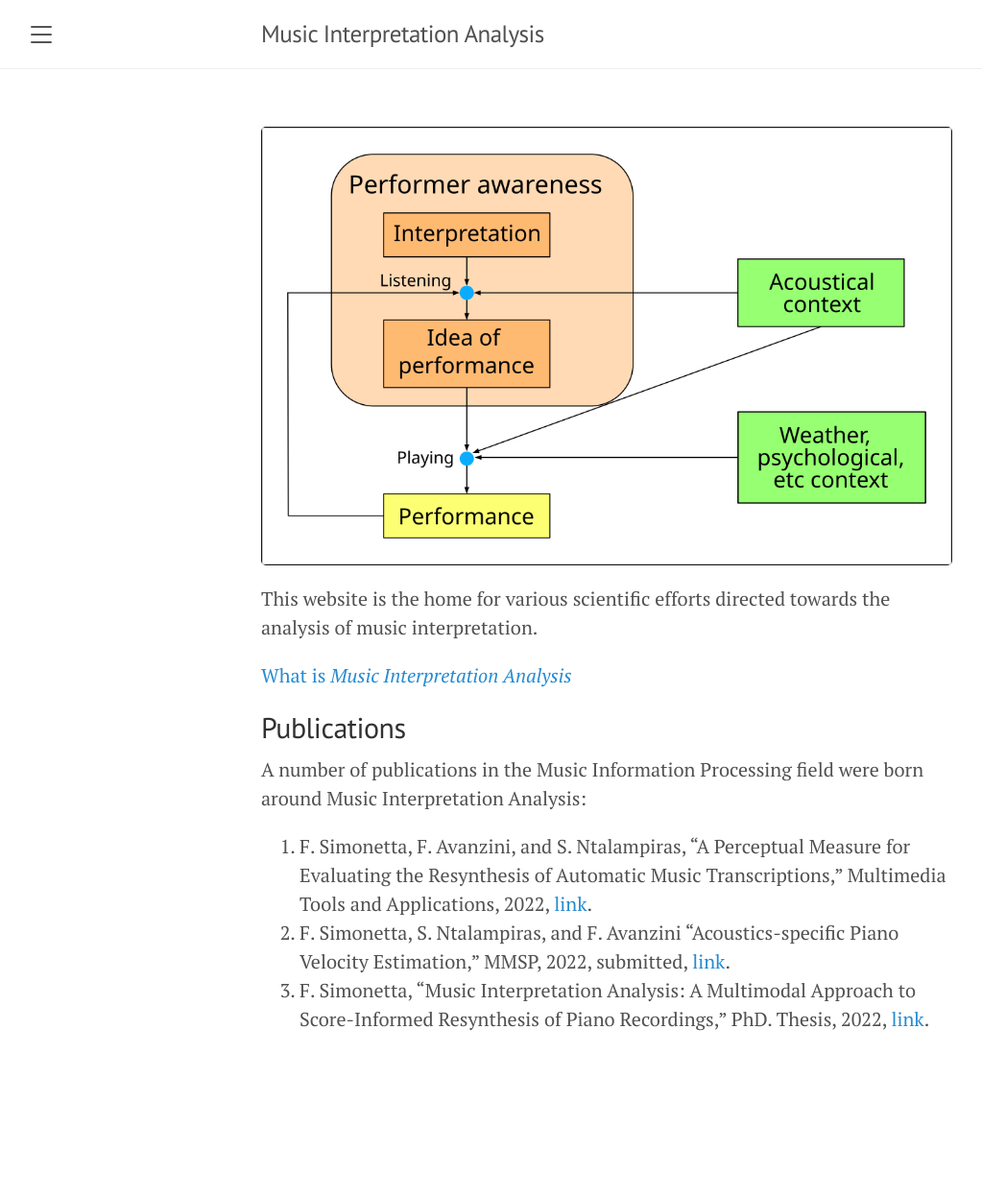
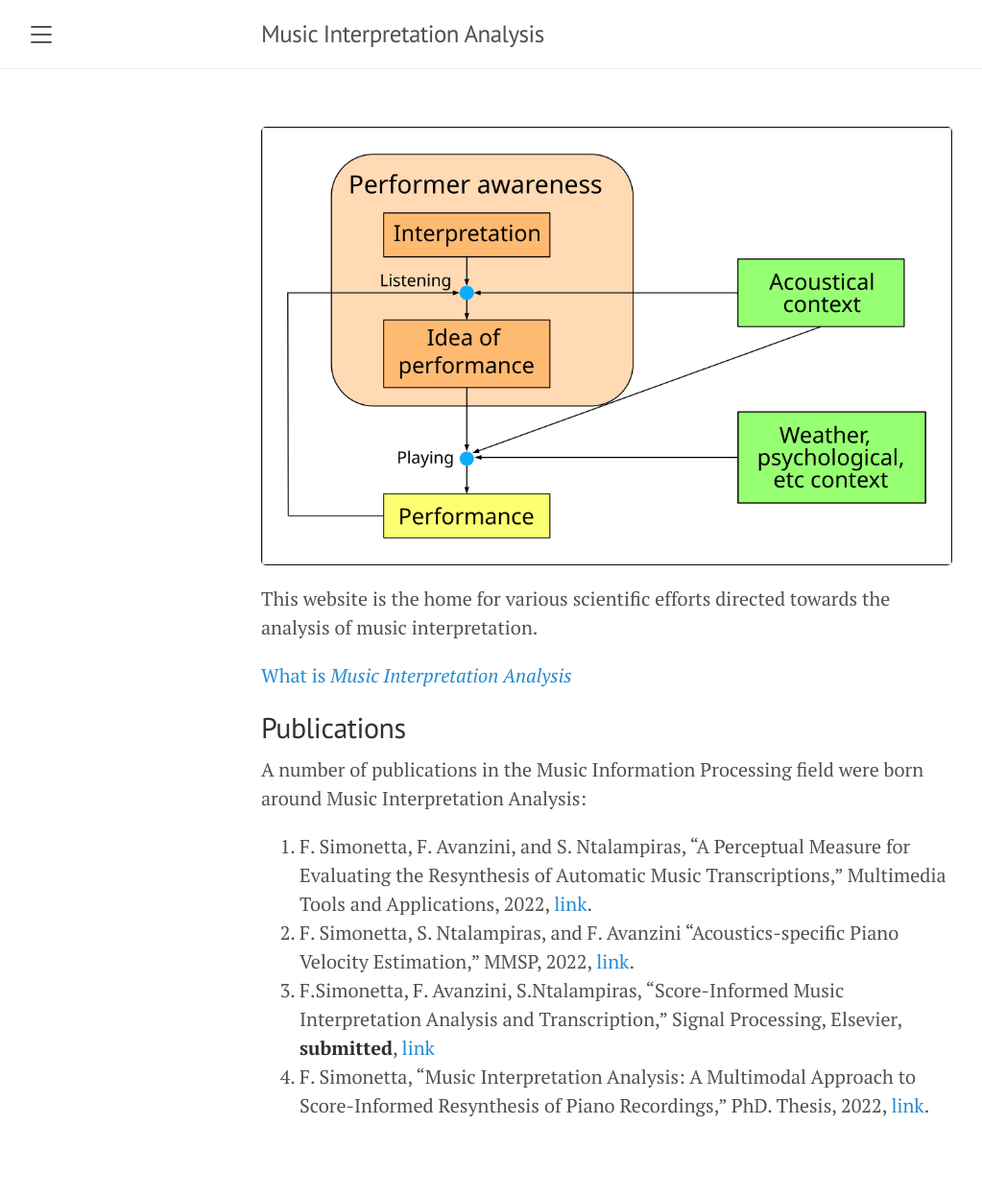
Before and after one commit to LIMUNIMI/MIA, a Jekyll site: the page built from index.md, in a window 1280 px wide. Shown: the whole page at 96% size, without its empty margins (8-1031 px from the left). Built offline with Jekyll 4.4.1, drawn with Linux system fonts in a browser that asks for light colours; our own code applies the rules of GitHub Pages for plain Markdown files; before the commit the page ends 1157 px from its top, so only the background shows below that.

Commit message:
Update index.md

```diff
--- a/index.md
+++ b/index.md
@@ -11,5 +11,6 @@ A number of publications in the Music Information Processing field were born
 around Music Interpretation Analysis:
 
 1. F. Simonetta, F. Avanzini, and S. Ntalampiras, “A Perceptual Measure for Evaluating the Resynthesis of Automatic Music Transcriptions,” Multimedia Tools and Applications, 2022, [link](mta).
-2. F. Simonetta, S. Ntalampiras, and F. Avanzini “Acoustics-specific Piano Velocity Estimation,” MMSP, 2022, submitted, [link](mmsp).
-3. F. Simonetta, “Music Interpretation Analysis: A Multimodal Approach to Score-Informed Resynthesis of Piano Recordings,” PhD. Thesis, 2022, [link](phdthesis).
+2. F. Simonetta, S. Ntalampiras, and F. Avanzini “Acoustics-specific Piano Velocity Estimation,” MMSP, 2022, [link](mmsp).
+3. F.Simonetta, F. Avanzini, S.Ntalampiras, “Score-Informed Music Interpretation Analysis and Transcription,” Signal Processing, Elsevier, **submitted**, [link](signalprocessing)
+4. F. Simonetta, “Music Interpretation Analysis: A Multimodal Approach to Score-Informed Resynthesis of Piano Recordings,” PhD. Thesis, 2022, [link](phdthesis).
```
